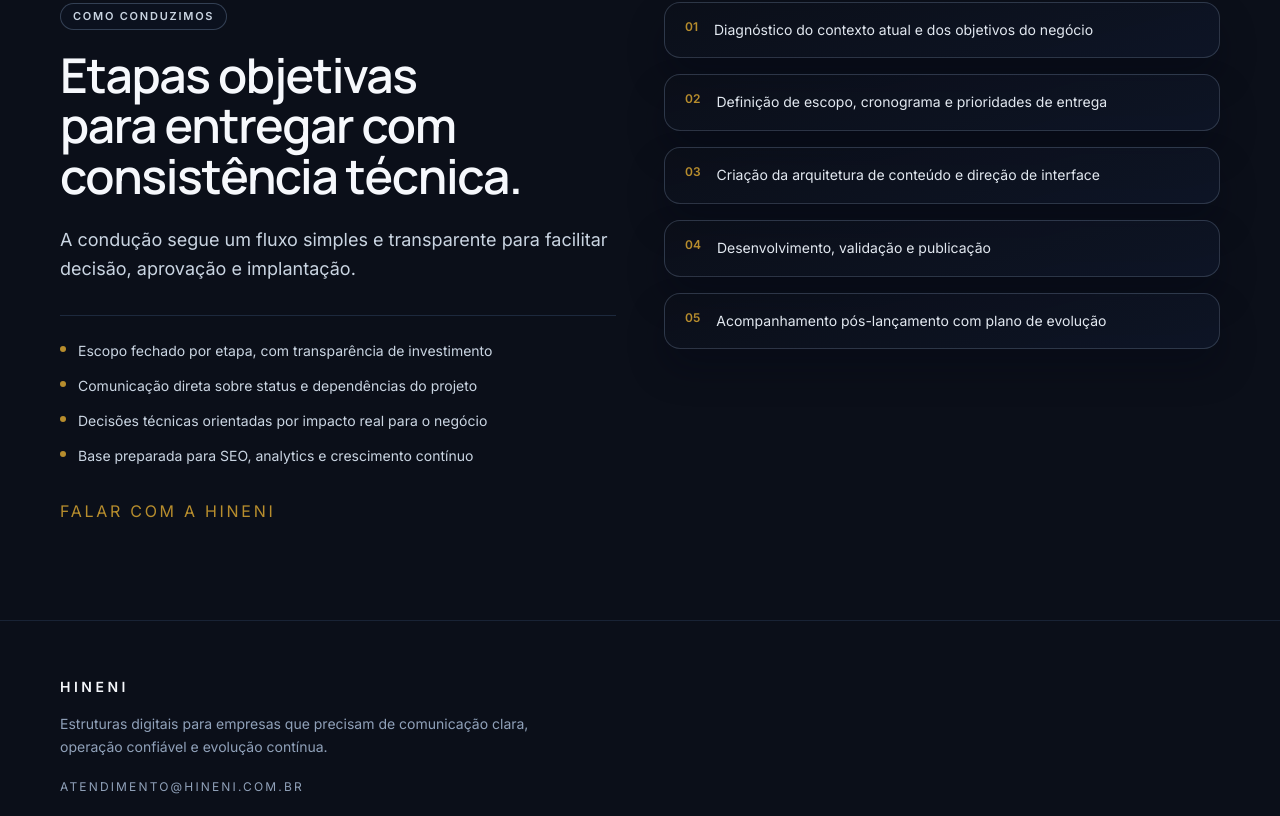
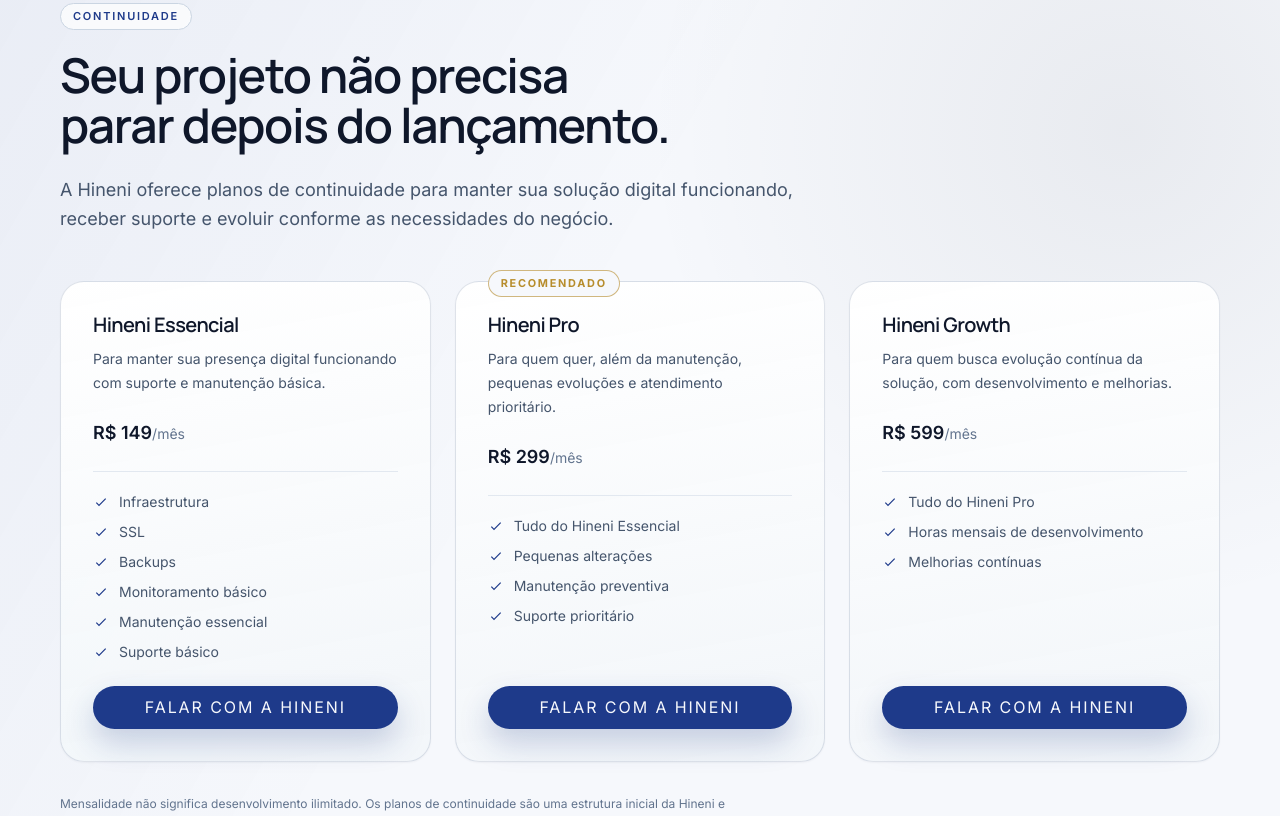
Before and after one commit to Agencia-Hineni/hineni-website, a Next.js app: page /servicos in a window 1280 px wide. Shown: the part 1580-2396 px from the top of the page. Built offline with nearby package versions, Linux system fonts and the light colour scheme; no server answers.

Commit message:
feat: add continuity plans section with detailed offerings and features

```diff
--- a/app/servicos/page.tsx
+++ b/app/servicos/page.tsx
@@ -28,6 +28,30 @@ const principles = [
   "Comunicação direta sobre status e dependências do projeto",
   "Decisões técnicas orientadas por impacto real para o negócio",
   "Base preparada para SEO, analytics e crescimento contínuo",
+];
+
+const continuityPlans = [
+  {
+    name: "Hineni Essencial",
+    price: "R$ 149",
+    description: "Para manter sua presença digital funcionando com suporte e manutenção básica.",
+    features: ["Infraestrutura", "SSL", "Backups", "Monitoramento básico", "Manutenção essencial", "Suporte básico"],
+    featured: false,
+  },
+  {
+    name: "Hineni Pro",
+    price: "R$ 299",
+    description: "Para quem quer, além da manutenção, pequenas evoluções e atendimento prioritário.",
+    features: ["Tudo do Hineni Essencial", "Pequenas alterações", "Manutenção preventiva", "Suporte prioritário"],
+    featured: true,
+  },
+  {
+    name: "Hineni Growth",
+    price: "R$ 599",
+    description: "Para quem busca evolução contínua da solução, com desenvolvimento e melhorias.",
+    features: ["Tudo do Hineni Pro", "Horas mensais de desenvolvimento", "Melhorias contínuas"],
+    featured: false,
+  },
 ];
 
 export default async function ServicosPage() {
@@ -72,6 +96,72 @@ export default async function ServicosPage() {
               </Reveal>
             ))}
           </div>
+        </Container>
+      </section>
+
+      <section className={`section-shell bg-shell ${SECTION_CLASSES.compact}`}>
+        <Container>
+          <Reveal>
+            <SectionHeading
+              eyebrow="Continuidade"
+              title="Seu projeto não precisa parar depois do lançamento."
+              description="A Hineni oferece planos de continuidade para manter sua solução digital funcionando, receber suporte e evoluir conforme as necessidades do negócio."
+            />
+          </Reveal>
+
+          <div className="mt-12 grid gap-6 md:grid-cols-3">
+            {continuityPlans.map((plan, index) => (
+              <Reveal key={plan.name} delay={index * 0.08}>
+                <article
+                  className={`premium-card-light card-service relative flex h-full flex-col rounded-3xl p-8 ${
+                    plan.featured ? "border-gold-accent/60" : ""
+                  }`}
+                >
+                  {plan.featured ? (
+                    <span className="text-eyebrow absolute -top-3 left-8 inline-flex w-fit rounded-full border border-gold-accent/60 bg-shell px-3 py-1 text-gold-accent">
+                      Recomendado
+                    </span>
+                  ) : null}
+
+                  <h3 className="text-xl leading-snug text-deep-blue">{plan.name}</h3>
+                  <p className="text-body-soft mt-3 text-sm text-slate-600">{plan.description}</p>
+
+                  <p className="mt-6 text-lg font-semibold text-deep-blue">
+                    {plan.price}
+                    <span className="text-sm font-normal text-slate-500">/mês</span>
+                  </p>
+
+                  <ul className="mt-6 flex-1 space-y-2.5 border-t border-slate-200 pt-5">
+                    {plan.features.map((feature) => (
+                      <li key={feature} className="flex items-start gap-2.5 text-sm text-slate-600">
+                        <svg
+                          viewBox="0 0 24 24"
+                          fill="none"
+                          stroke="currentColor"
+                          strokeWidth="1.8"
+                          className="mt-0.5 h-4 w-4 shrink-0 text-tech-blue"
+                        >
+                          <path d="M5 13l4 4L19 7" />
+                        </svg>
+                        <span>{feature}</span>
+                      </li>
+                    ))}
+                  </ul>
+
+                  <LinkButton href="/contato" size="sm" className="mt-6 w-full justify-center">
+                    Falar com a Hineni
+                  </LinkButton>
+                </article>
+              </Reveal>
+            ))}
+          </div>
+
+          <Reveal delay={0.16}>
+            <p className="mt-8 max-w-2xl text-xs leading-relaxed text-slate-500">
+              Mensalidade não significa desenvolvimento ilimitado. Os planos de continuidade são uma estrutura
+              inicial da Hineni e podem ser ajustados conforme o projeto e as necessidades do cliente.
+            </p>
+          </Reveal>
         </Container>
       </section>
 
```
